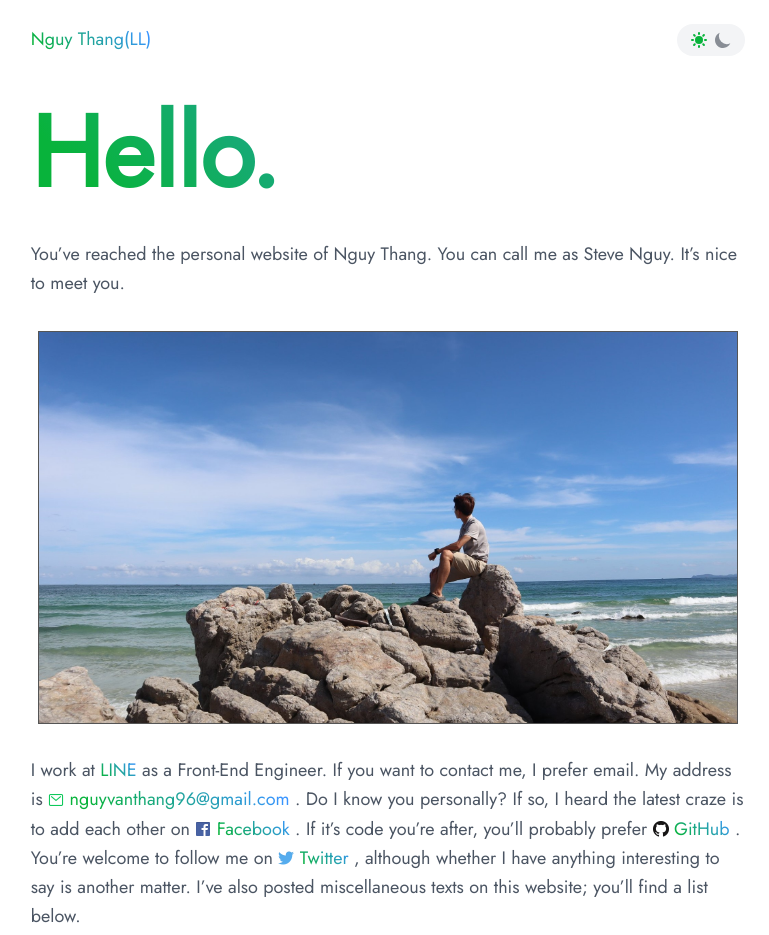
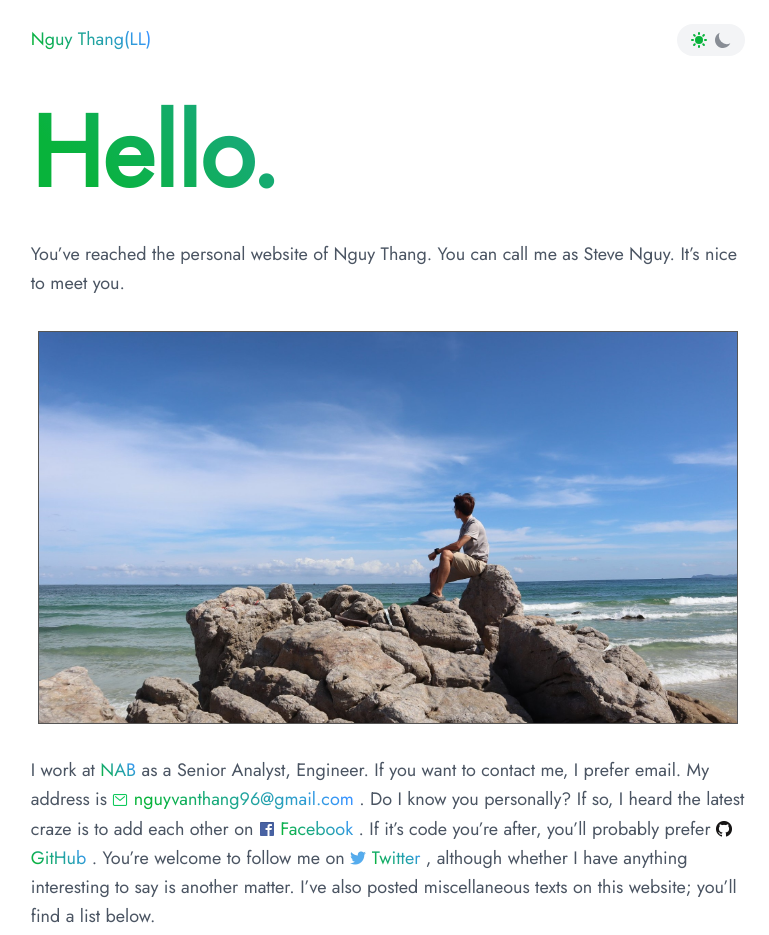
Before and after one commit to bboy114crew/blog, an Astro site: page / in a window 1280 px wide. Shown: the top 935 px of the page, without its empty margins (252-1021 px from the left). Built offline with nearby package versions, Linux system fonts and the light colour scheme; Astro itself is replaced by a stand-in of ours.

Commit message:
Update current company

```diff
--- a/src/pages/index.astro
+++ b/src/pages/index.astro
@@ -39,7 +39,7 @@ const podcasts = unsortedPodcasts.sort(function (a, b) {
 					</p>
 					<img class="avatar" alt="me" src="assets/background.jpeg">
 					<p>
-						I work at <a class="line" href="https://line.me/en/">LINE</a> as a Front-End Engineer.
+						I work at <a class="line" href="https://nab.com.au">NAB</a> as a Senior Analyst, Engineer.
 						If you want to contact me, I prefer email. My address is
 						<img class="mailIcon" alt="mail" src="assets/envelope.png">
 						<a class="line" href="mailto:nguyvanthang96@gmail.com">
```
